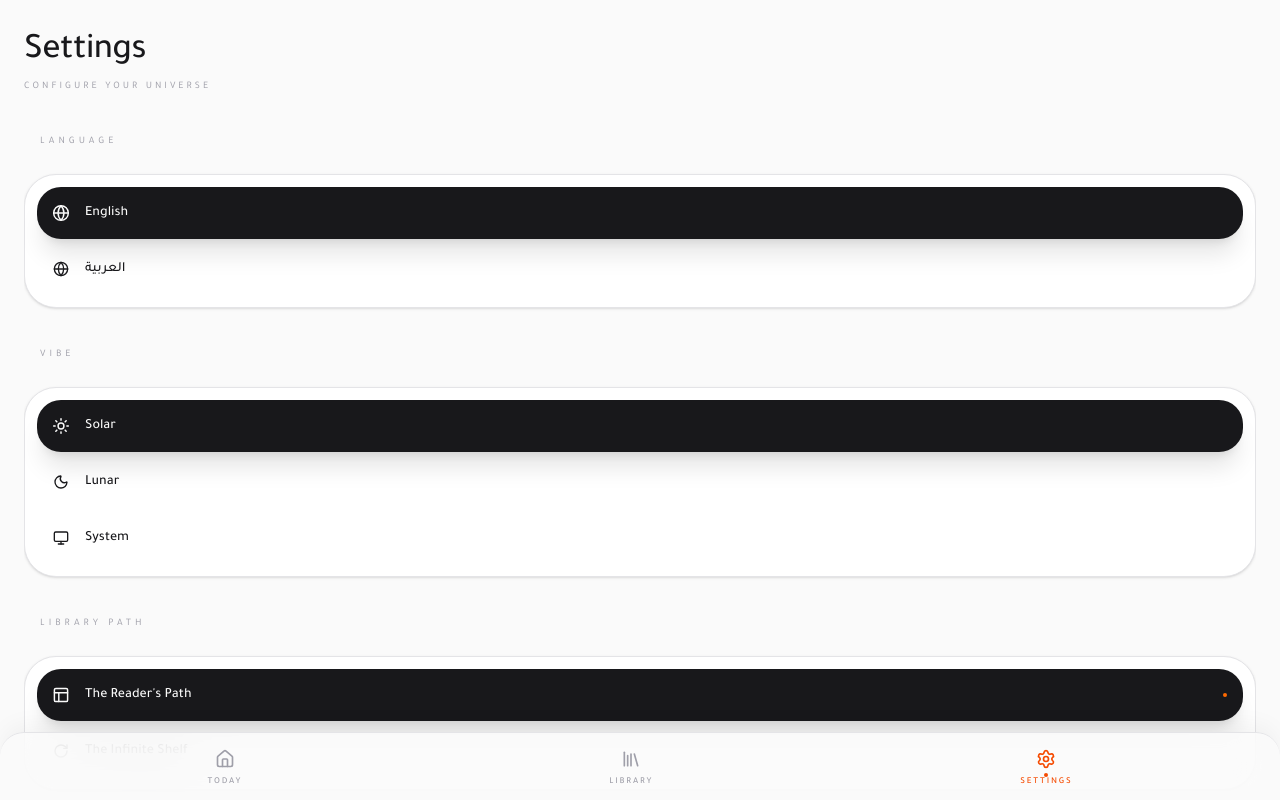
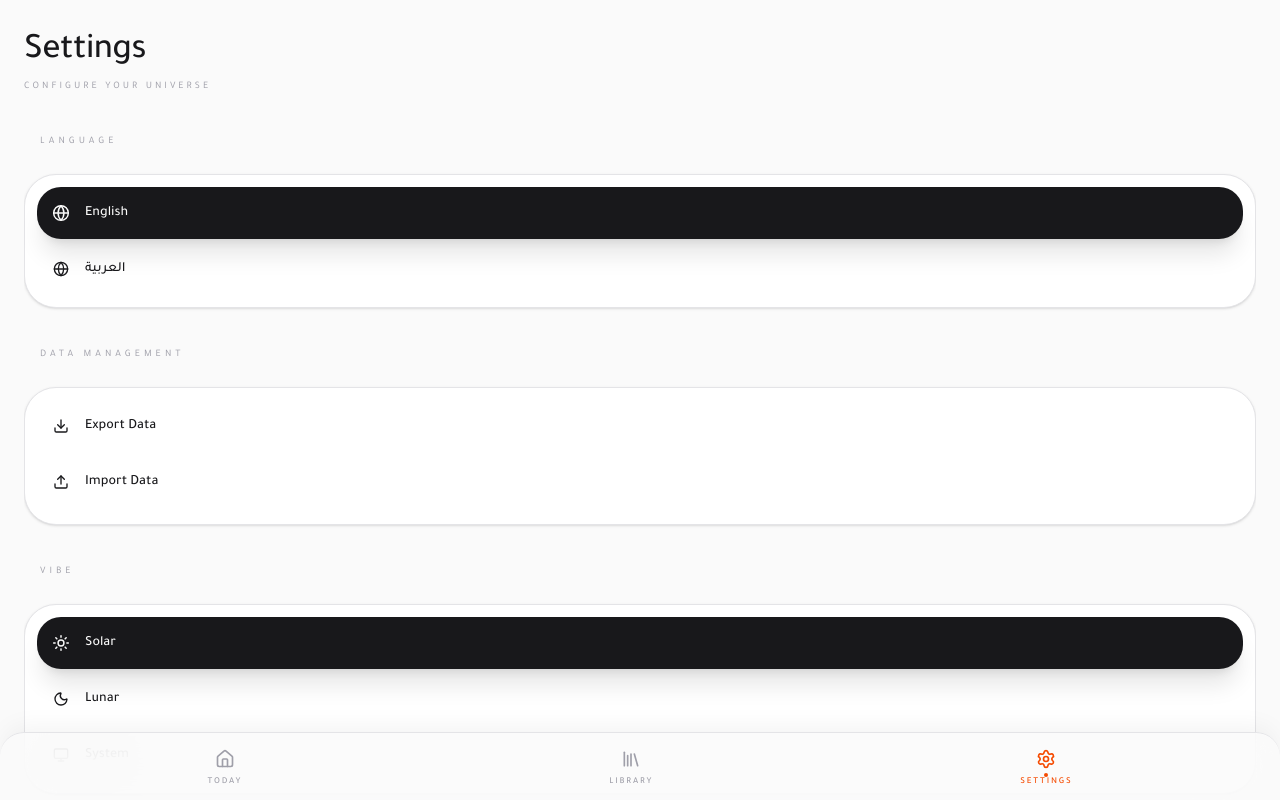
Before and after one commit to alnimr60/Libra, a React (Vite) app: page / in a window 1280 px wide. Both pictures are taken after a click on the button "SETTINGS". Shown: the top 800 px of the page. Built offline with nearby package versions, Linux system fonts and the light colour scheme.

Commit message:
feat(settings): Add data import/export functionality
Enables users to import and export their library data (books, settings, goals, and reading logs) via JSON files. This provides a mechanism for backup, migration, and sharing.

```diff
--- a/src/App.tsx
+++ b/src/App.tsx
@@ -121,7 +121,7 @@ export default function App() {
   const {
     books, settings, goals, readingLogs,
     addBook, updateBook, deleteBook, setSettings,
-    addGoal, updateGoal, deleteGoal, logReading
+    addGoal, updateGoal, deleteGoal, logReading, importData
   } = usePersistence();
   const insets = useSafeArea();
   const isRTL = settings.language === 'ar';
@@ -222,7 +222,14 @@ export default function App() {
               exit={{ opacity: 0, y: -10 }}
               className="h-full"
             >
-              <Settings settings={settings} setSettings={setSettings} />
+              <Settings
+                books={books}
+                settings={settings}
+                goals={goals}
+                readingLogs={readingLogs}
+                setSettings={setSettings}
+                importData={importData}
+              />
             </motion.div>
           )}
         </AnimatePresence>
--- a/src/components/Settings.tsx
+++ b/src/components/Settings.tsx
@@ -1,20 +1,52 @@
-import React from 'react';
-import { AppSettings } from '../types';
+import React, { useRef } from 'react';
+import { AppSettings, Book, ReadingGoal, ReadingLog, AppData } from '../types';
 import { motion } from 'motion/react';
-import { Moon, Sun, Bell, Clock, Info, ChevronRight, Monitor, Layout, RotateCw, Globe } from 'lucide-react';
+import { Moon, Sun, Bell, Info, ChevronRight, Monitor, Layout, RotateCw, Globe, Upload, Download } from 'lucide-react';
 import { cn } from '../lib/utils';
 import { useSafeArea } from './SafeAreaProvider';
 import { translations } from '../translations';
 
 interface SettingsProps {
+  books: Book[];
   settings: AppSettings;
+  goals: ReadingGoal[];
+  readingLogs: ReadingLog[];
   setSettings: (settings: Partial<AppSettings>) => void;
+  importData: (data: AppData) => void;
 }
 
-export default function Settings({ settings, setSettings }: SettingsProps) {
+export default function Settings({ books, settings, goals, readingLogs, setSettings, importData }: SettingsProps) {
   const insets = useSafeArea();
   const t = translations[settings.language];
   const isRTL = settings.language === 'ar';
+  const fileInputRef = useRef<HTMLInputElement>(null);
+
+  const exportData = () => {
+    const data: AppData = { books, settings, goals, readingLogs };
+    const blob = new Blob([JSON.stringify(data, null, 2)], { type: 'application/json' });
+    const url = URL.createObjectURL(blob);
+    const a = document.createElement('a');
+    a.href = url;
+    a.download = 'reader-data.json';
+    a.click();
+    URL.revokeObjectURL(url);
+  };
+
+  const handleImport = (e: React.ChangeEvent<HTMLInputElement>) => {
+    const file = e.target.files?.[0];
+    if (!file) return;
+    const reader = new FileReader();
+    reader.onload = (event) => {
+      try {
+        const data = JSON.parse(event.target?.result as string);
+        importData(data);
+        alert(isRTL ? "تم استيراد البيانات بنجاح" : "Data imported successfully");
+      } catch (e) {
+        alert(isRTL ? "فشل استيراد البيانات" : "Failed to import data");
+      }
+    };
+    reader.readAsText(file);
+  };
 
   return (
     <div
@@ -48,6 +80,28 @@ export default function Settings({ settings, setSettings }: SettingsProps) {
               onClick={() => setSettings({ language: 'ar' })}
               isRTL={isRTL}
             />
+          </div>
+        </section>
+
+        {/* Data Management Section */}
+        <section className="space-y-6">
+          <SectionHeader title={isRTL ? "البيانات" : "Data Management"} isRTL={isRTL} />
+          <div className="bg-white dark:bg-zinc-900 rounded-[2rem] p-3 border border-zinc-200 dark:border-zinc-800 space-y-1 shadow-sm">
+            <SettingRow
+              icon={<Download className="w-4 h-4" />}
+              label={isRTL ? "تصدير البيانات" : "Export Data"}
+              isActive={false}
+              onClick={exportData}
+              isRTL={isRTL}
+            />
+            <SettingRow
+              icon={<Upload className="w-4 h-4" />}
+              label={isRTL ? "استيراد البيانات" : "Import Data"}
+              isActive={false}
+              onClick={() => fileInputRef.current?.click()}
+              isRTL={isRTL}
+            />
+            <input type="file" ref={fileInputRef} onChange={handleImport} className="hidden" accept=".json" />
           </div>
         </section>
 
--- a/src/hooks/usePersistence.ts
+++ b/src/hooks/usePersistence.ts
@@ -141,6 +141,10 @@ export function usePersistence() {
     });
   };
 
+  const importData = (data: AppData) => {
+    setData(data);
+  };
+
   return {
     books: data.books,
     settings: data.settings,
@@ -154,5 +158,6 @@ export function usePersistence() {
     updateGoal,
     deleteGoal,
     logReading,
+    importData,
   };
 }
```
